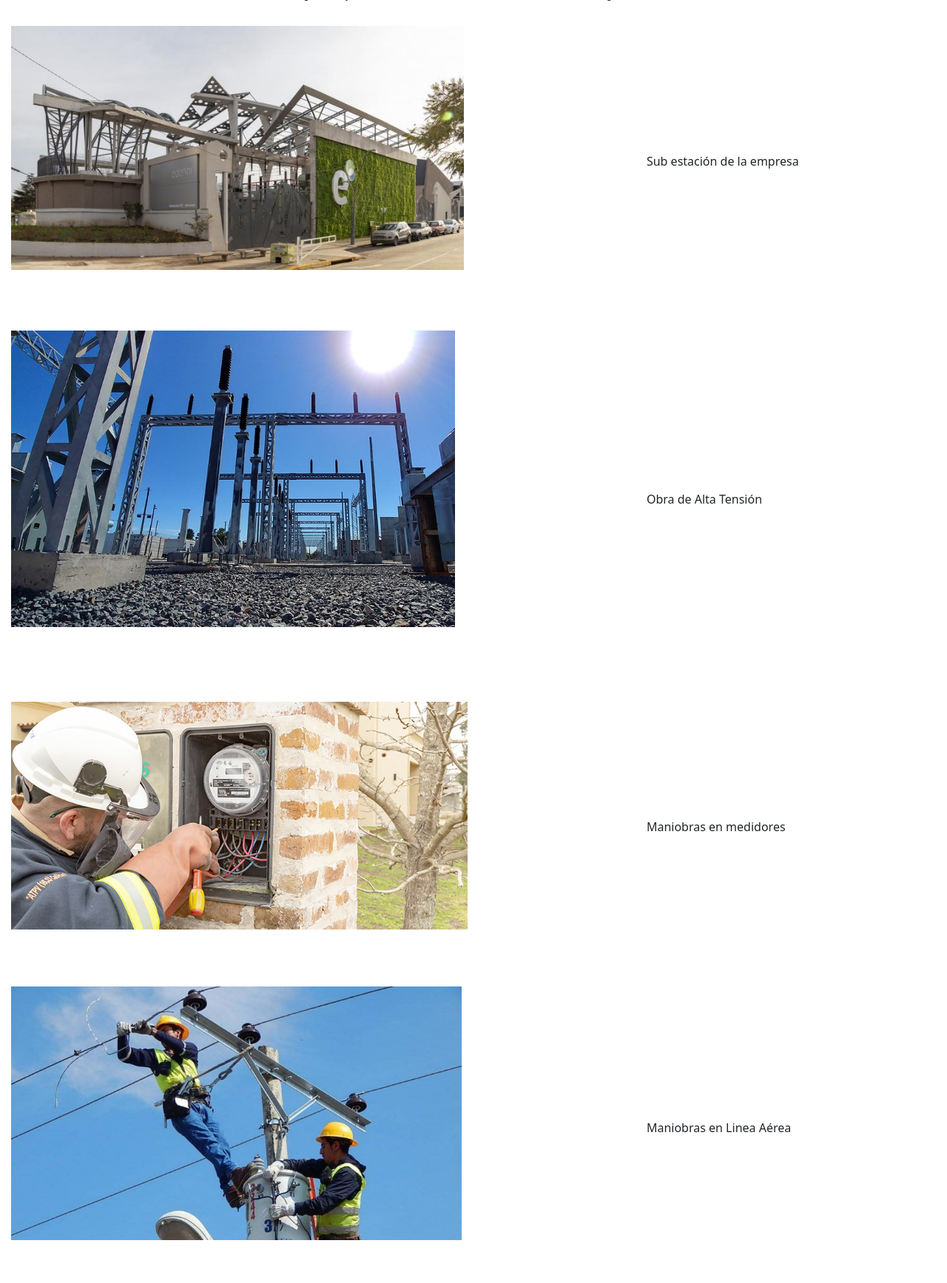
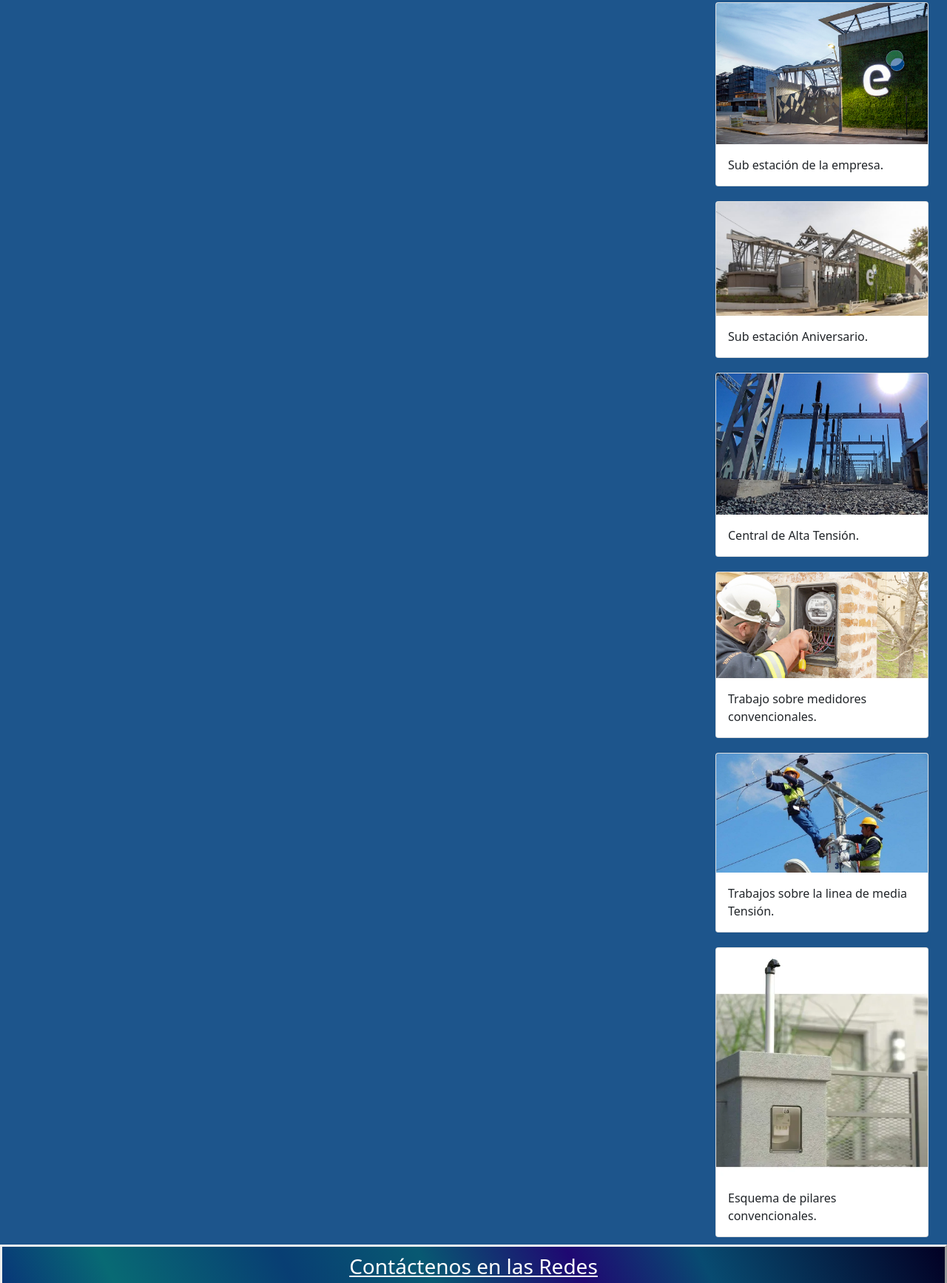
Before and after one commit to GabrielDecima/ProyectoFinal-DecimaGabriel, a plain HTML site: page Paginas/Instalaciones.html in a window 1280 px wide. Shown: the part 192-1927 px from the top of the page at 74% size. Drawn offline with nearby package versions, Linux system fonts and the light colour scheme; a web font is replaced by a local one.

Commit message:
Agregamos CARDS a la pagina de instalaciones

```diff
--- a/Paginas/Instalaciones.html
+++ b/Paginas/Instalaciones.html
@@ -77,27 +77,62 @@
     <!-- Inicio del main -->
     <main>
         <section class="section-img">
-            <img class="imagen-1" src="../Imagenes/SubEstacion.jpg" alt="">
-            <p class="descrip-1">Sub estación de la empresa</p>
 
-            <img class="imagen-2" src="../Imagenes/Altatensión.jpg" alt="">
-            <p class="descrip-2">Obra de Alta Tensión</p>
-
-            <img class="imagen-3" src="../Imagenes/Edenor-medidores.jpg" alt="">
-            <p class="descrip-3">Maniobras en medidores</p>
-
-            <img class="imagen-4" src="../Imagenes/cortes-de-luz_862x485.jpg" alt="">
-            <p class="descrip-4">Maniobras en Linea Aérea</p>
-
-            <img class="imagen-5" src="../Imagenes/D_NQ_NP_846694-MLA40983878639_032020-O.webp" alt="">
-            <p class="descrip-5">Pilar de conexión</p>
-
-            <img class="imagen-6" src="../Imagenes/EDENOR Subestacion Aniversario (2).jpg" alt="">
-            <p class="descrip-6">Subestacion Aniversario</p>
 
         </section>
 
+        <div class="contenedor-cards">
 
+          <div class="card" style="width: 18rem;">
+            <img src="../Imagenes/EDENOR Subestacion Aniversario (2).jpg" class="card-img-top" alt="...">
+            <div class="card-body">
+              <p class="card-text">Sub estación de la empresa.</p>
+            </div>
+          </div>
+
+          <div class="card" style="width: 18rem;">
+            <img src="../Imagenes/SubEstacion.jpg" class="card-img-top" alt="...">
+            <div class="card-body">
+              <p class="card-text">Sub estación Aniversario.</p>
+            </div>
+          </div>
+
+          <div class="card" style="width: 18rem;">
+            <img src="../Imagenes/Altatensión.jpg" class="card-img-top" alt="...">
+            <div class="card-body">
+              <p class="card-text">Central de Alta Tensión.</p>
+            </div>
+          </div>
+
+
+
+          <div class="card" style="width: 18rem;">
+            <img src="../Imagenes/Edenor-medidores.jpg" class="card-img-top" alt="...">
+            <div class="card-body">
+              <p class="card-text">Trabajo sobre medidores convencionales.</p>
+            </div>
+          </div>
+
+
+
+          <div class="card" style="width: 18rem;">
+            <img src="../Imagenes/cortes-de-luz_862x485.jpg" class="card-img-top" alt="...">
+            <div class="card-body">
+              <p class="card-text">Trabajos sobre la linea de media Tensión.</p>
+            </div>
+          </div>
+
+
+
+          <div class="card" style="width: 18rem;">
+            <img src="../Imagenes/D_NQ_NP_846694-MLA40983878639_032020-O.webp" class="card-img-top" alt="...">
+            <div class="card-body">
+              <p class="card-text">Esquema de pilares convencionales.</p>
+            </div>
+          </div>
+
+
+        <div>
 
 
 
--- a/main.css
+++ b/main.css
@@ -2,7 +2,8 @@
 
 
 .body_instalaciones{
-    background-color: #e3e1f;
+    background-color: #1d558c;
+
 
 }
 
@@ -301,68 +302,27 @@ text-decoration: underline;
 
 
 /* ------------------------------ Estilos imagen de Instalaciones ----------------------------------- */
-.section-img img{
 
-    margin-left: 15px;
 
-}
-.section-img p{
 
-    margin-left: 15px;
+.contenedor-cards{
+    display: flex;
+    flex-direction:column;
+    align-items: end;
+    margin-right: 15px;
 
-}
-
-form div{
-
-    margin: 0px;
-    padding: 5px;
 
 
 }
 
-.imagen-6{
-
-    max-height: 600px;
-    max-width: 600px;
+.card{
+  margin: 10px;
 
 
 }
 
-.imagen-1 {
 
-    max-width: 80%;
-    max-height: 80%;
-}
 
-.imagen-2 {
-
-    max-width: 80%;
-    max-height: 80%;
-}
-.imagen-3
-{
-
-    max-width: 80%;
-    max-height: 80%;
-}
-.imagen-4
-{
-
-    max-width: 80%;
-    max-height: 80%;
-}
-.imagen-5
-{
-
-    max-width: 80%;
-    max-height: 80%;
-}
-.imagen-6
-{
-
-    max-width: 80%;
-    max-height: 80%;
-}
 /* ------------------------------ FIN Estilos imagen de Instalaciones ----------------------------------- */
 
 
@@ -796,94 +756,23 @@ list-style-position: inside;
 
 
     /* Estilos imagen de Instalaciones */
-    .section-img img{
 
-        margin-left: 15px;
-        margin-top: 15px;
+    .contenedor-cards{
+        display: flex;
+        flex-direction:column;
+        align-items: end;
+        margin-right: 15px;
 
-
-    }
-    .section-img p{
-     margin-left: 15px;
-     display: flex;
-     align-items: center;
-    }
-    form div{
-
-        margin: 0px;
-        padding: 5px;
-    }
-
-    .imagen-6{
-
-        max-height: 600px;
-        max-width: 600px;
 
 
     }
 
-    .descripcion-instalaciones{
-        font-size: 25px;
-
-    }
-
-    .section-img{
-
-        display: grid;
-        grid-template-columns: auto auto;
-        grid-template-areas:
-        "imagen-1 descrip-1"
-        "imagen-2 descrip-2"
-        "imagen-3 descrip-3"
-        "imagen-4 descrip-4"
-        "imagen-5 descrip-5"
-        "imagen-6 descrip-6"
-
-        ;
+    .card{
+      margin: 10px;
 
 
     }
 
-    .imagen-1{
-        grid-area: imagen-1;
-    }
-    .imagen-2{
-        grid-area: imagen-2;
-    }
-    .imagen-3{
-        grid-area: imagen-3;
-    }
-    .imagen-4{
-        grid-area: imagen-4;
-    }
-
-    .imagen-5{
-        grid-area: imagen-5;
-    }
-    .imagen-6{
-        grid-area: imagen-6;
-    }
-    .descrip-1{
-        grid-area: descrip-1;
-    }
-
-    .descrip-2{
-        grid-area: descrip-2;
-    }
-    .descrip-3{
-        grid-area: descrip-3;
-    }
-
-    .descrip-4{
-        grid-area: descrip-4;
-    }
-
-    .descrip-5{
-        grid-area: descrip-5;
-    }
-    .descrip-6{
-        grid-area: descrip-6;
-    }
     /* Estilos imagen de Instalaciones ----------------------------------------------------*/
 
 
```
